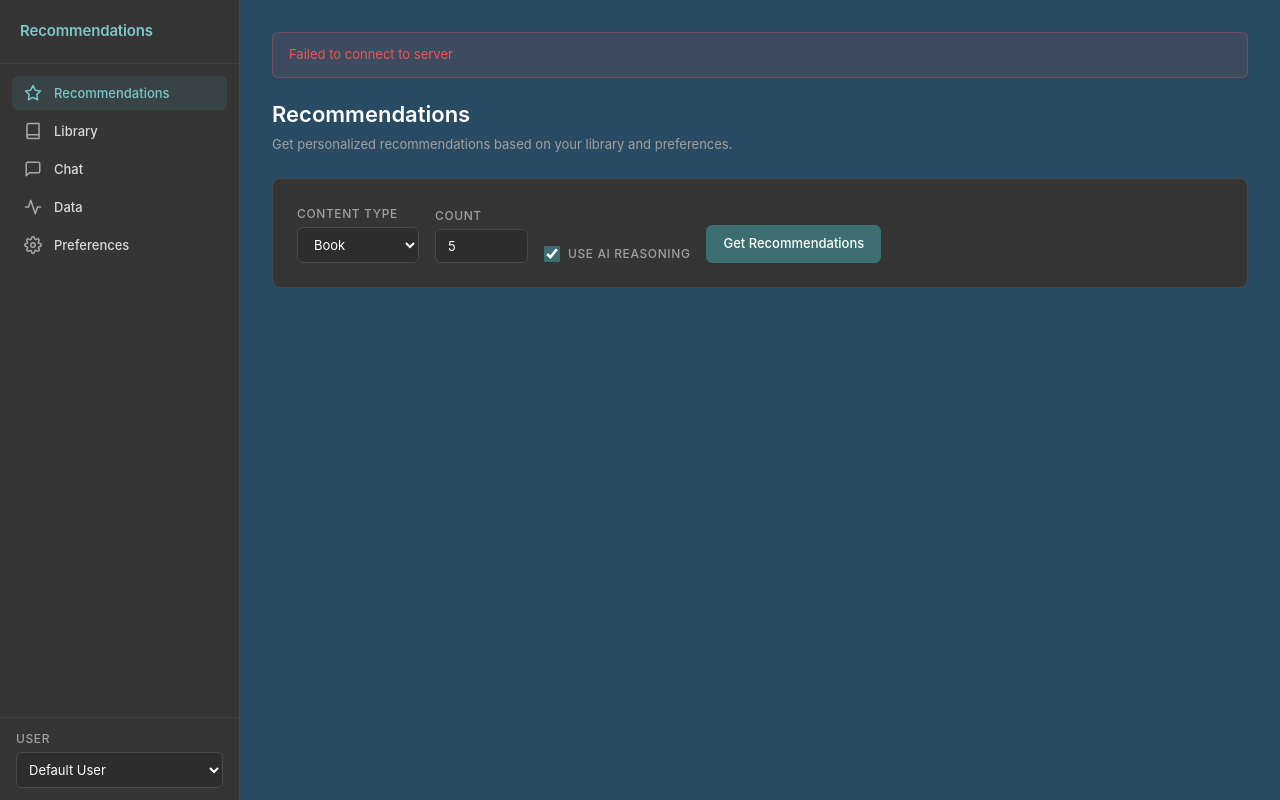
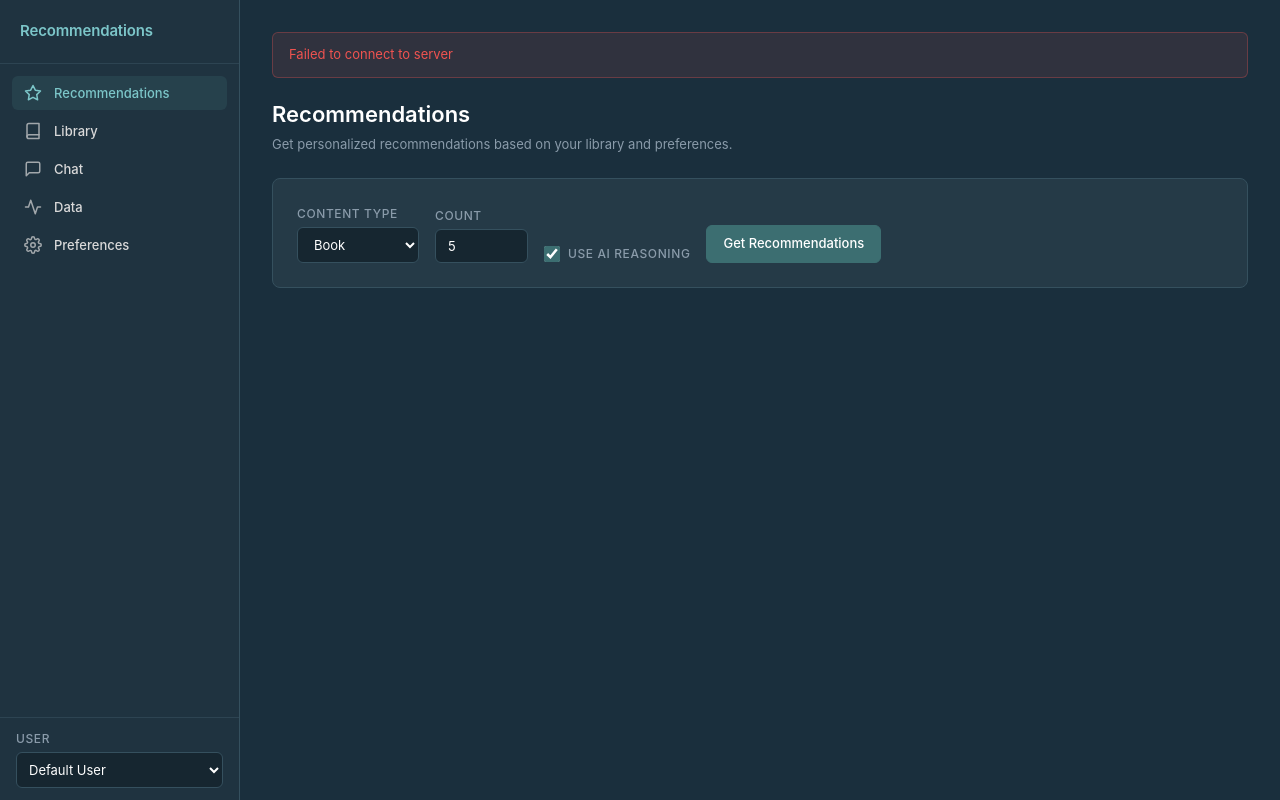
Before and after one commit to therealahall/recommendinator, a Python web app: template src/web/templates/index.html in a window 1280 px wide. Run offline with Jinja, Linux system fonts and the light colour scheme; the template is opened without the code that fills it, so the values that code supplies are empty.

Commit message:
style(web): unify color palette with cohesive blue-teal dark theme
- Darken page background (#1a2f3d) so cards sit naturally on top
- Make cards (#253a47) and sidebar (#1f3340) share the blue undertone
  instead of clashing neutral gray against blue
- Replace orange warning color (#e6a740) with muted gold (#b0976a)
  that fits the cool-toned palette
- Adjust all derived colors (elevated, input, hover, borders, muted
  text) to harmonize with the blue-teal family

Co-Authored-By: Claude Opus 4.6 <noreply@anthropic.com>

```diff
--- a/src/web/static/style.css
+++ b/src/web/static/style.css
@@ -8,32 +8,33 @@
     /* Primary palette */
     --accent: #3c6e71;
     --accent-light: #7cc6c9;
-    --bg-page: #284b63;
-    --bg-card: #353535;
+    --bg-page: #1a2f3d;
+    --bg-card: #253a47;
+    --bg-sidebar: #1f3340;
     --white: #ffffff;
     --gray: #d9d9d9;
 
     /* Derived colors */
     --bg-primary: var(--bg-page);
-    --bg-elevated: #3f3f3f;
-    --bg-input: #2d2d2d;
-    --bg-hover: #444444;
+    --bg-elevated: #2c4250;
+    --bg-input: #162630;
+    --bg-hover: #314a58;
     --bg-active: rgba(60, 110, 113, 0.25);
 
     /* Text */
     --text-primary: var(--white);
     --text-secondary: var(--gray);
-    --text-muted: #a0a0a0;
+    --text-muted: #8a9baa;
     --text-inverse: #1a1a1a;
 
     /* Borders */
-    --border-default: #4a4a4a;
-    --border-subtle: #404040;
+    --border-default: #35505e;
+    --border-subtle: #2d4452;
     --border-focus: var(--accent);
 
     /* Semantic */
     --color-success: #66bb6a;
-    --color-warning: #e6a740;
+    --color-warning: #b0976a;
     --color-error: #ef5350;
     --color-info: var(--accent);
 
@@ -149,7 +150,7 @@ body {
    ============================================================ */
 
 .sidebar {
-    background: var(--bg-card);
+    background: var(--bg-sidebar);
     border-right: 1px solid var(--border-default);
     display: flex;
     flex-direction: column;
```
Also changed, not shown: other parts of src/web/static/style.css (+12 -12 lines).
